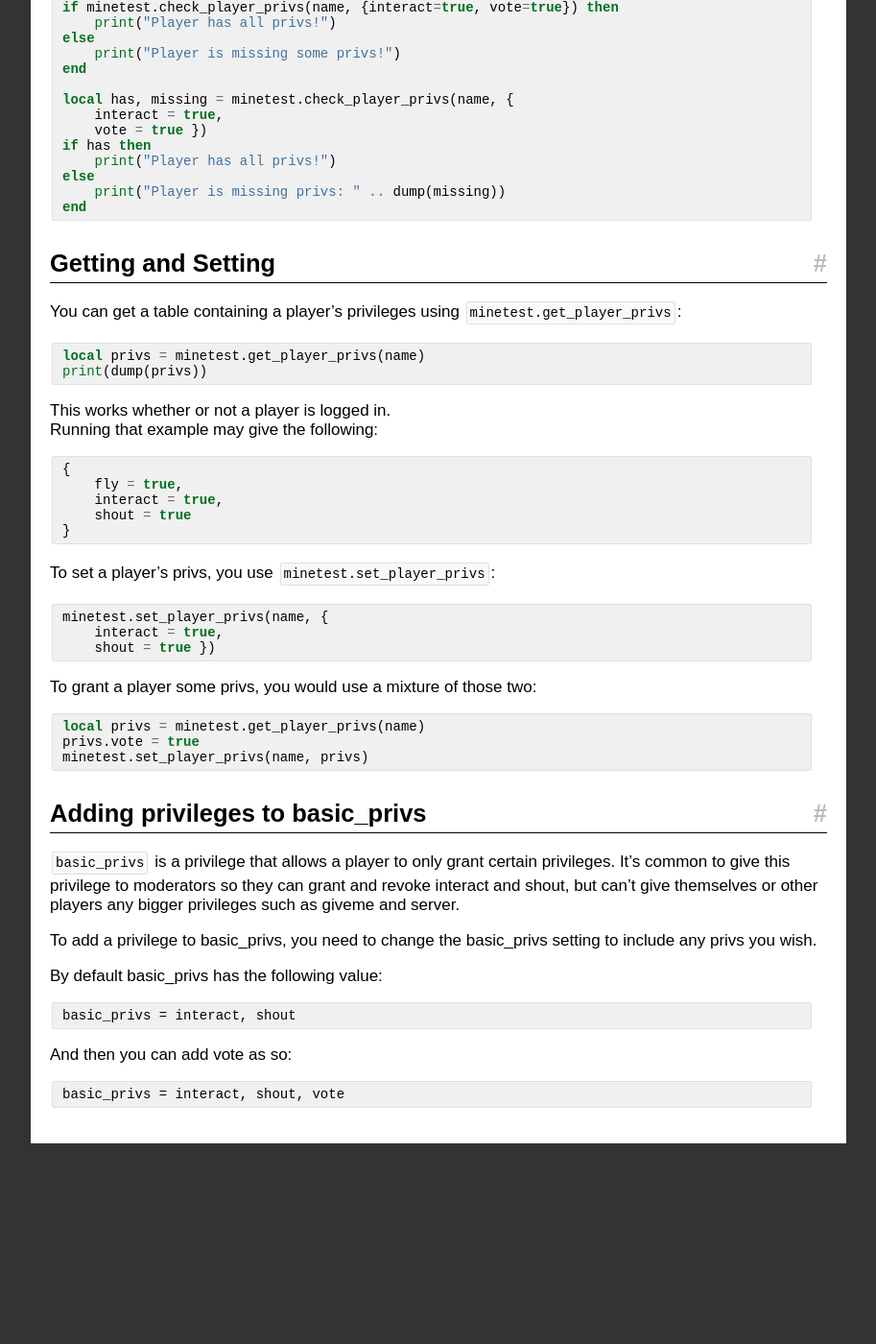
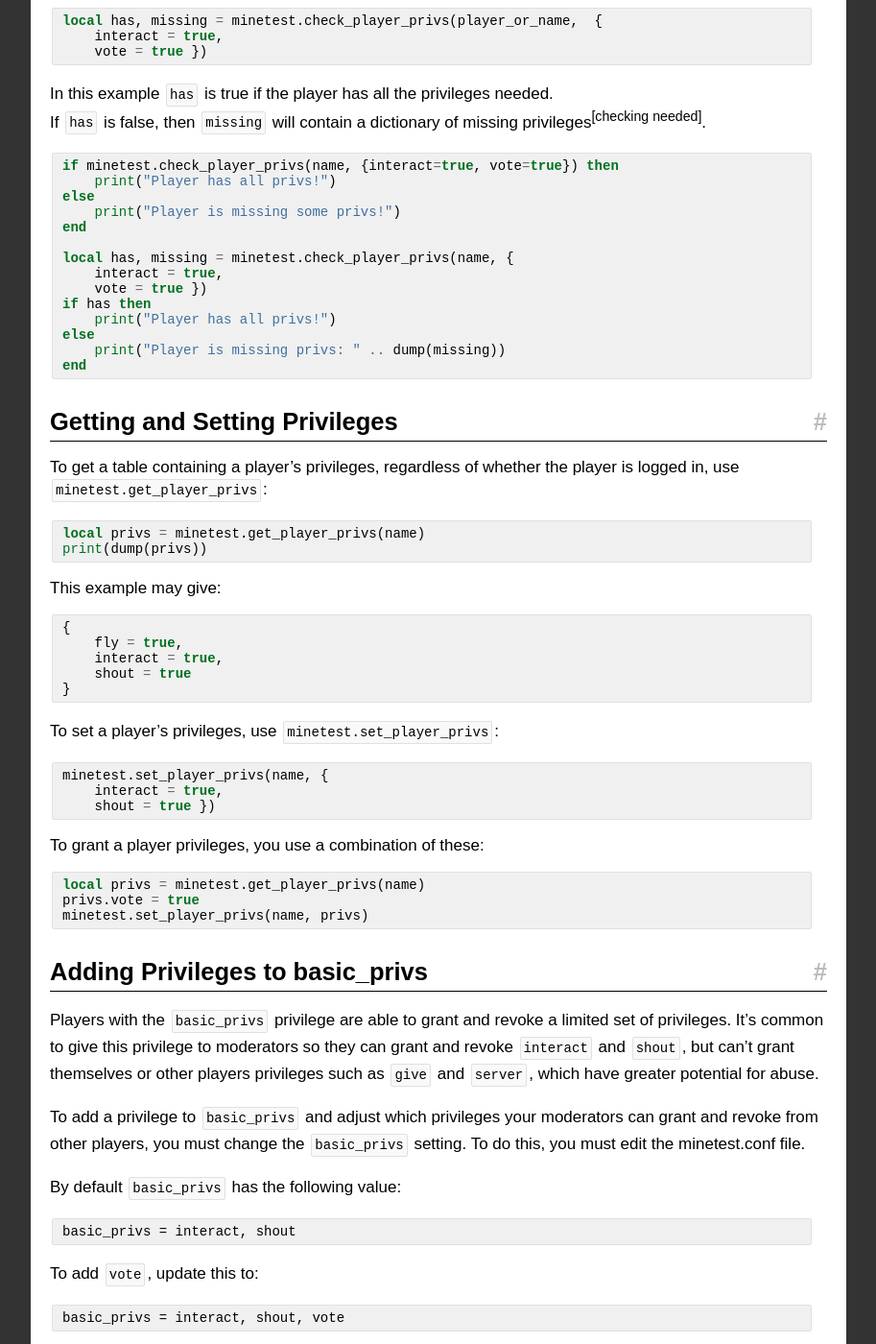
Before and after one commit to rubenwardy/minetest_modding_book, a Jekyll site: the page built from en/chapters/privileges.md, in a window 1280 px wide and 1400 px high, scrolled down 1299 px. Shown: the whole window at 96% size, without its empty margins (308-1221 px from the left). Built offline with Jekyll 4.4.1, drawn with Linux system fonts in a browser that asks for light colours; nearby versions of some CDN libraries; before the commit the page ends 2490 px from its top, so only the background shows below that; some of the changed text lies outside the part shown.

Commit message:
Update privileges page

```diff
--- a/en/chapters/privileges.md
+++ b/en/chapters/privileges.md
@@ -6,22 +6,25 @@
 
 ## Introduction
 
-Privileges allow server owners to grant or revoke the right to do certain
-actions.
+Privileges, often called privs for short, give players the ability to perform
+certain actions. Server owners can grant and revoke privileges to control
+which players have which abilities.
 
-* When should a priv be used?
-* Checking for privileges
-* Getting and Setting
+* [When to use Privileges](#when-to-use-privileges)
+* [Declaring Privileges](#declaring-privileges)
+* [Checking for Privileges](#checking-for-privileges)
+* [Getting and Setting Privileges](#getting-and-setting-privileges)
+* [Adding Privileges to basic_privs](#adding-privileges-to-basic-privs)
 
-## When should a priv be used?
+## When to use Privileges
 
-A privilege should give a player **the right to do something**.
-They are **not for indicating class or status**.
+A privilege should give a player **the ability to do something**.
+Privileges are **not for indicating class or status**.
 
-The main admin of a server (the name set by the `name` setting) has all privileges
-given to them.
+The main admin of a server (the name set by the `name` setting in the
+minetest.conf file) is automatically given all available privileges.
 
-**Good:**
+**Good Privileges:**
 
 * interact
 * shout
@@ -33,14 +36,16 @@
 * worldedit
 * area_admin - admin functions of one mod is ok
 
-**Bad:**
+**Bad Privileges:**
 
 * moderator
 * admin
 * elf
 * dwarf
 
-## Declaring a privilege
+## Declaring Privileges
+
+Use `register_privilege` to declare a new privilege:
 
 {% highlight lua %}
 minetest.register_privilege("vote", {
@@ -49,8 +54,8 @@
 })
 {% endhighlight %}
 
-If `give_to_singleplayer` is true, then you can remove it as that's the default
-value when not specified:
+If `give_to_singleplayer` is true, you can remove it, because true is the default
+when it is not specified. This simplifies the privilege registration to:
 
 {% highlight lua %}
 minetest.register_privilege("vote", {
@@ -58,9 +63,9 @@
 })
 {% endhighlight %}
 
-## Checking for privileges
+## Checking for Privileges
 
-There is a quicker way of checking that a player has all the required privileges:
+To quickly check whether a player has all the required privileges:
 
 {% highlight lua %}
 local has, missing = minetest.check_player_privs(player_or_name,  {
@@ -68,7 +73,7 @@
     vote = true })
 {% endhighlight %}
 
-`has` is true if the player has all the privileges needed.\\
+In this example `has` is true if the player has all the privileges needed.\\
 If `has` is false, then `missing` will contain a dictionary
 of missing privileges<sup>[checking needed]</sup>.
 
@@ -89,17 +94,17 @@
 end
 {% endhighlight %}
 
-## Getting and Setting
+## Getting and Setting Privileges
 
-You can get a table containing a player's privileges using `minetest.get_player_privs`:
+To get a table containing a player's privileges, regardless of whether
+the player is logged in, use `minetest.get_player_privs`:
 
 {% highlight lua %}
 local privs = minetest.get_player_privs(name)
 print(dump(privs))
 {% endhighlight %}
 
-This works whether or not a player is logged in.\\
-Running that example may give the following:
+This example may give:
 
 {% highlight lua %}
 {
@@ -109,7 +114,7 @@
 }
 {% endhighlight %}
 
-To set a player's privs, you use `minetest.set_player_privs`:
+To set a player's privileges, use `minetest.set_player_privs`:
 
 {% highlight lua %}
 minetest.set_player_privs(name, {
@@ -117,7 +122,7 @@
     shout = true })
 {% endhighlight %}
 
-To grant a player some privs, you would use a mixture of those two:
+To grant a player privileges, you use a combination of these:
 
 {% highlight lua %}
 local privs = minetest.get_player_privs(name)
@@ -125,20 +130,23 @@
 minetest.set_player_privs(name, privs)
 {% endhighlight %}
 
-## Adding privileges to basic_privs
+## Adding Privileges to basic_privs
 
-`basic_privs` is a privilege that allows a player to only grant certain privileges.
-It's common to give this privilege to moderators so they can grant and revoke
-interact and shout, but can't give themselves or other players any bigger
-privileges such as giveme and server.
+Players with the `basic_privs` privilege are able to grant and revoke a limited
+set of privileges. It's common to give this privilege to moderators so they can
+grant and revoke `interact` and `shout`, but can't grant themselves or other
+players privileges such as `give` and `server`, which have greater potential for abuse.
 
-To add a privilege to basic_privs, you need to change the basic_privs setting
-to include any privs you wish.
+To add a privilege to `basic_privs` and adjust which privileges your moderators can
+grant and revoke from other players, you must change the `basic_privs` setting.
+To do this, you must edit the minetest.conf file.
 
-By default basic_privs has the following value:
+By default `basic_privs` has the following value:
 
     basic_privs = interact, shout
 
-And then you can add vote as so:
+To add `vote`, update this to:
 
     basic_privs = interact, shout, vote
+
+This will allow players with `basic_privs` to grant and revoke the `vote` privilege.
```
